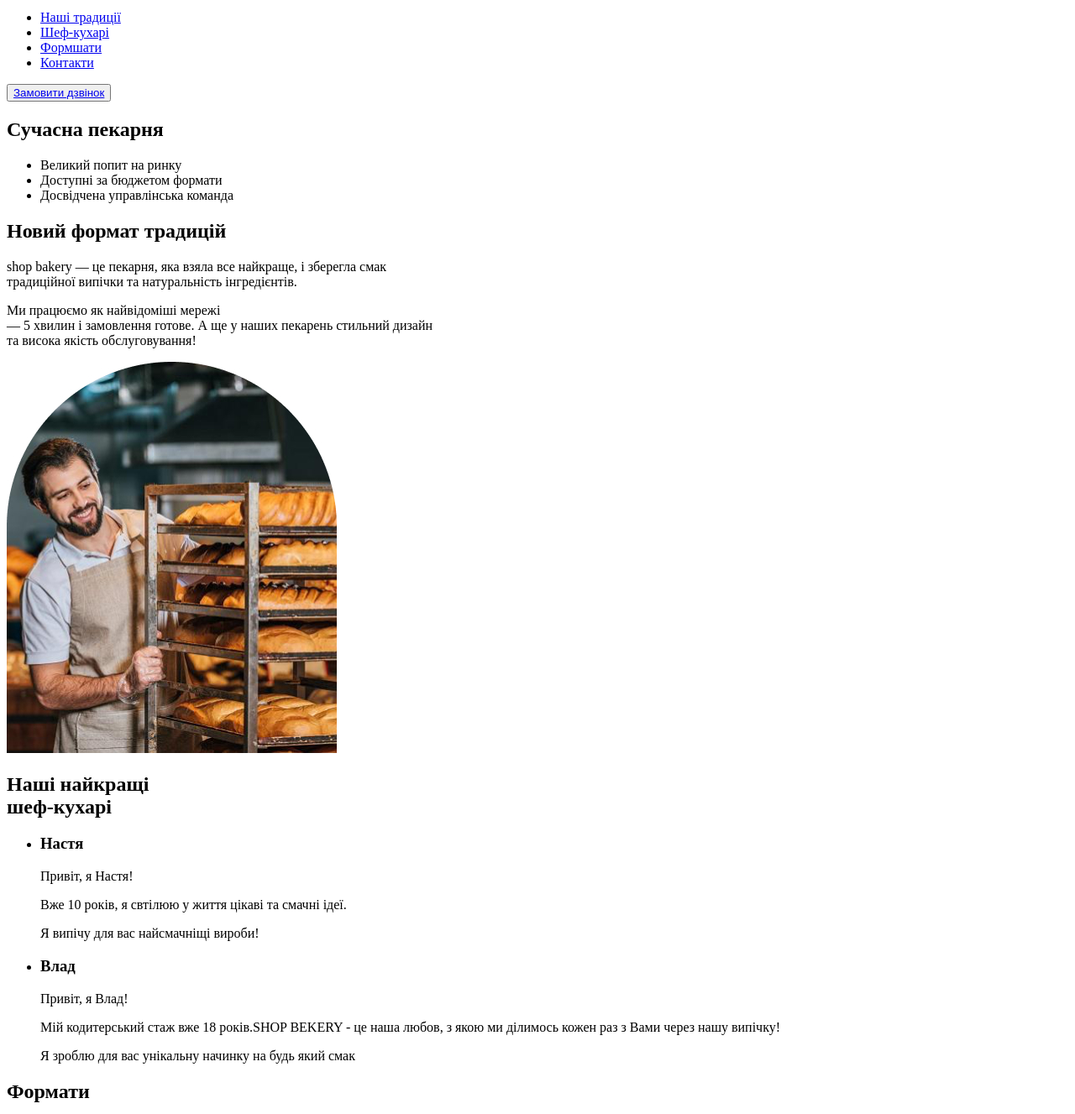
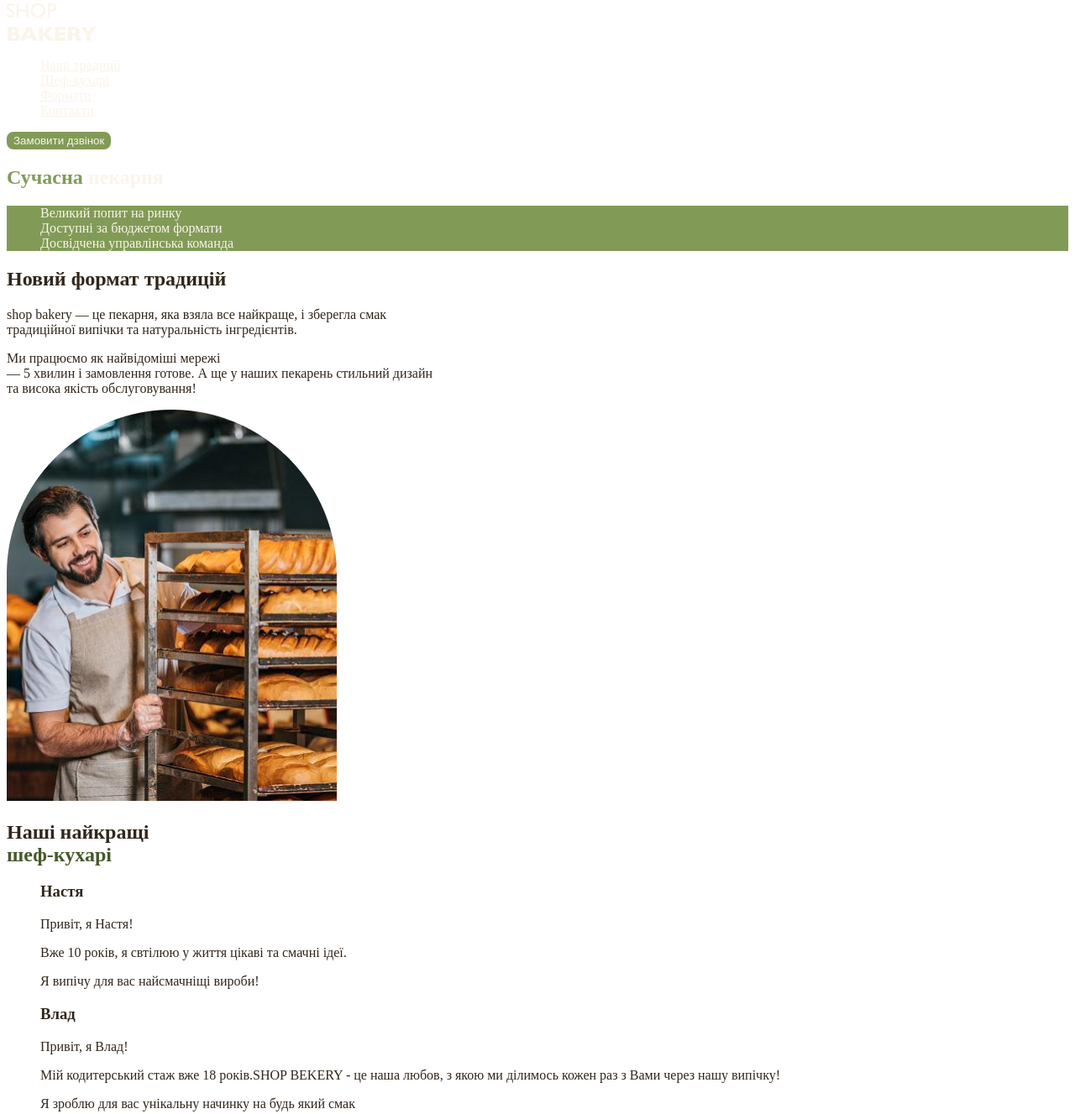
Before and after one commit to egortimcenko-rgb/genius, a plain HTML site: page index.html in a window 1280 px wide. Shown: the part 4-1331 px from the top of the page at 84% size. Drawn offline with Linux system fonts and the light colour scheme.

Commit message:
Add styles.css and

```diff
--- /dev/null
+++ b/css/styles.css
@@ -0,0 +1,60 @@
+
+:root {
+    --first-color:#FAF4EA;
+    --second-color-light:#819B57;
+    --third-color:#31261A;
+    --second-color-dark:#465929;
+}
+
+/* Base */
+ul {
+    list-style-type: none;
+}
+
+body {
+    color: var(--third-color);
+}
+
+/* Button */
+.button {
+    color: #faf4ea;
+
+    background-color: var(--second-color-light);
+    border: 2px solid var(--second-color-light);
+    border-radius: 8px;
+
+    cursor: pointer;
+}
+
+.button:hover {
+    color: var(--second-color-dark);
+    background-color: transparent;
+}
+
+/* Link */
+.link {
+    color: var(--first-color)
+}
+
+.link:hover {
+    color: var(--second-color-light)
+}
+
+/* Hero section */
+.hero-title {
+    color: var(--first-color)
+}
+
+.hero-title span {
+    color: var(--second-color-light)
+}
+
+/* Advantages */
+.advatages-list {
+    color: var(--first-color);
+    background-color: var(--second-color-light);
+}
+
+.section-title span {
+    color: var(--second-color-dark)
+}
--- a/index.html
+++ b/index.html
@@ -4,30 +4,35 @@
     <meta charset="UTF-8" />
     <meta name="viewport" content="width=device-width, initial-scale=1.0" />
     <title>Сучасна пекарня</title>
+
+    <link rel="stylesheet" href="css/styles.css" />
   </head>
   <body>
     <header>
       <nav>
+        <a href="index.html"
+          ><img src="images/logo.svg" alt="Логотип сучасної пекарні" />
+        </a>
         <ul>
-          <li><a href="#">Наші традиції</a></li>
-          <li><a href="#">Шеф-кухарі</a></li>
-          <li><a href="#">Формшати</a></li>
-          <li><a href="#">Контакти</a></li>
+          <li><a class="link" href="#traditions-section">Наші традиції</a></li>
+          <li><a class="link" href="#chefs-sections">Шеф-кухарі</a></li>
+          <li><a class="link" href="#firmats-section">Формати</a></li>
+          <li><a class="link" href="#contact-section">Контакти</a></li>
         </ul>
       </nav>
-      <button type="button"><a href="#">Замовити дзвінок</a></button>
+      <button class="button" type="button">Замовити дзвінок</button>
     </header>
     <main>
       <section>
-        <h1><span>Сучасна</span> пекарня</h1>
+        <h1 class="hero-title"><span>Сучасна</span> пекарня</h1>
       </section>
-      <section>
-        <ul>
+      <section id="traditions-section">
+        <ul class="advatages-list">
           <li>Великий попит на ринку</li>
           <li>Доступні за бюджетом формати</li>
           <li>Досвідчена управлінська команда</li>
         </ul>
-        <h2>Новий формат традицій</h2>
+        <h2 class="section-title">Новий формат традицій</h2>
         <p>
           <span>shop bakery</span> — це пекарня, яка взяла все найкраще, і
           зберегла смак<br />традиційної випічки та натуральність інгредієнтів.
@@ -44,8 +49,10 @@
           alt="Чоловік пекар дивиться на батони із посмішкою"
         />
       </section>
-      <section>
-        <h2>Наші найкращі<br /><span>шеф-кухарі</span></h2>
+      <section id="chefs-sections">
+        <h2 class="section-title">
+          Наші найкращі<br /><span>шеф-кухарі</span>
+        </h2>
         <ul>
           <li>
             <article>
@@ -68,8 +75,8 @@
           </li>
         </ul>
       </section>
-      <section>
-        <h2>Формати</h2>
+      <section id="firmats-section">
+        <h2 class="section-title">Формати</h2>
         <ul>
           <li>
             <article>
@@ -88,20 +95,29 @@
           </li>
         </ul>
       </section>
-      <section>
-        <h2>Приєднуйся до мережі пекарень</h2>
+      <section id="contact-section">
+        <h2 class="section-title">Приєднуйся до мережі пекарень</h2>
+        <iframe
+          src="https://www.google.com/maps/embed?pb=!1m18!1m12!1m3!1d2540.163630435281!2d30.488698376557704!3d50.45667757159333!2m3!1f0!2f0!3f0!3m2!1i1024!2i768!4f13.1!3m3!1m2!1s0x40d4ce637c006b2d%3A0xaf86385f19996ff0!2z0YPQuy4g0KHQtdGH0LXQstGL0YUg0KHRgtGA0LXQu9GM0YbQvtCyLCA1NCwg0JrQuNC10LIsIDAyMDAw!5e0!3m2!1sru!2sua!4v1762803122860!5m2!1sru!2sua"
+          width="603"
+          height="595"
+          style="border: 0"
+          allowfullscreen=""
+          loading="lazy"
+          referrerpolicy="no-referrer-when-downgrade"
+        ></iframe>
       </section>
     </main>
     <footer>
       <nav>
-        <a href="#"
-          ><img src="images/logo.svg" alt="Логотип сучасної пекарні"
-        /></a>
+        <a href="index.html"
+          ><img src="images/logo.svg" alt="Логотип сучасної пекарні" />
+        </a>
         <ul>
-          <li><a href="#">Наші традиції</a></li>
-          <li><a href="#">Шеф-кухарі</a></li>
-          <li><a href="#">Формшати</a></li>
-          <li><a href="#">Контакти</a></li>
+          <li><a href="#traditions-section">Наші традиції</a></li>
+          <li><a href="#chefs-sections">Шеф-кухарі</a></li>
+          <li><a href="#firmats-section">Формати</a></li>
+          <li><a href="#contact-section">Контакти</a></li>
         </ul>
       </nav>
 
@@ -128,7 +144,7 @@
           </li>
         </ul>
         <a href="#" target="_blank">Політика конфіденційності</a>
-        <p>© 2022 Дані захищені</p>
+        <p>&copy; 2022 Дані захищені</p>
       </address>
     </footer>
   </body>
```
